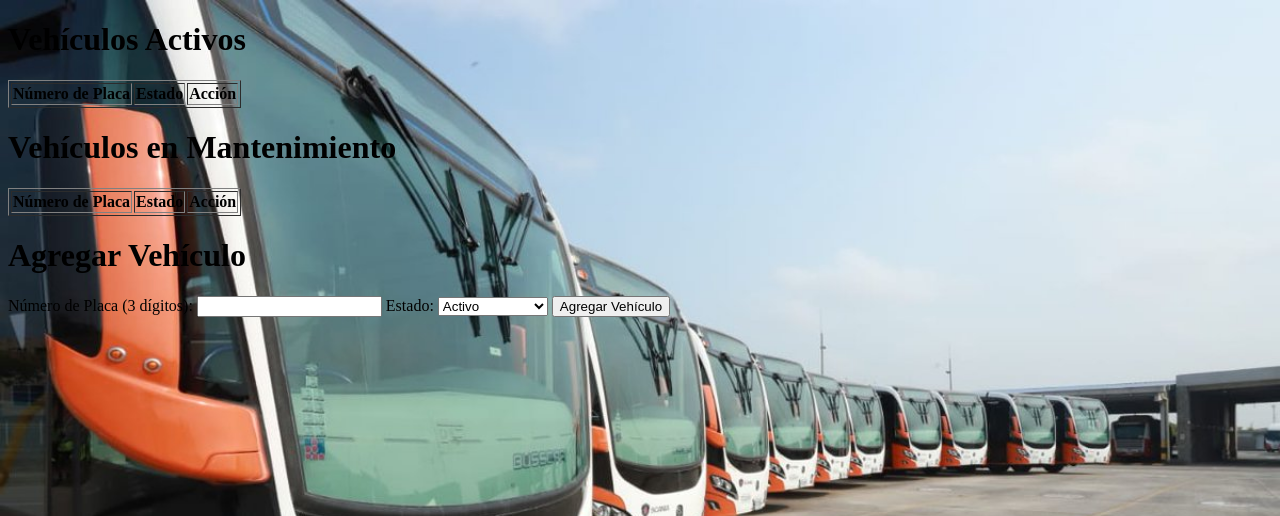
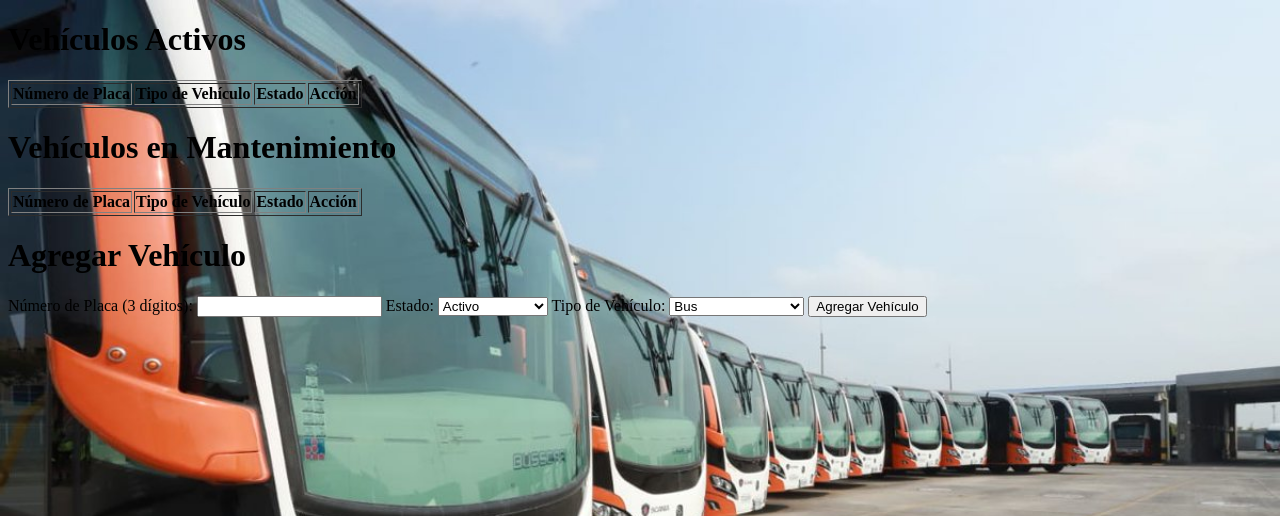
Before and after one commit to BRNDLD/DS_PublicTransitAgency, a Flask app: template app/MS-mantenimiento/templates/mantenimiento.html in a window 1280 px wide. Shown: the top 516 px of the page. Run offline with Flask 3, Linux system fonts and the light colour scheme; the template is opened without the code that fills it, so the values that code supplies are empty.

Commit message:
Se añaden tipos de vehiculos

```diff
--- a/app/MS-mantenimiento/app.py
+++ b/app/MS-mantenimiento/app.py
@@ -34,6 +34,7 @@ def cambiar_estado(placa):
 def agregar_vehiculo():
     placa = request.form['placa']
     estado = request.form['estado']
+    tipo = request.form['tipo']  # Obtén el valor del campo "tipo de vehículo"
 
     # Validar que la placa sea única
     placas_existentes = [vehiculo['placa'] for vehiculo in vehiculos]
@@ -42,7 +43,8 @@ def agregar_vehiculo():
     else:
         nuevo_vehiculo = {
             'placa': placa,
-            'estado': estado
+            'estado': estado,
+            'tipo': tipo  # Agrega el atributo "tipo de vehículo"
         }
         vehiculos.append(nuevo_vehiculo)
 
--- a/app/MS-mantenimiento/templates/mantenimiento.html
+++ b/app/MS-mantenimiento/templates/mantenimiento.html
@@ -6,10 +6,12 @@
 </head>
 <body>
     <h1>Vehículos Activos</h1>
+
     <table border="1">
         <thead>
             <tr>
                 <th>Número de Placa</th>
+                <th>Tipo de Vehículo</th>
                 <th>Estado</th>
                 <th>Acción</th>
             </tr>
@@ -18,6 +20,7 @@
             {% for vehiculo in datos if vehiculo.estado == 'activo' %}
                 <tr>
                     <td>{{ vehiculo.placa }}</td>
+                    <td>{{ vehiculo.tipo }}</td>
                     <td>{{ vehiculo.estado }}</td>
                     <td>
                         <form action="/cambiar_estado/{{ vehiculo.placa }}" method="post">
@@ -38,6 +41,7 @@
         <thead>
             <tr>
                 <th>Número de Placa</th>
+                <th>Tipo de Vehículo</th>
                 <th>Estado</th>
                 <th>Acción</th>
             </tr>
@@ -46,6 +50,7 @@
             {% for vehiculo in datos if vehiculo.estado == 'mantenimiento' %}
                 <tr>
                     <td>{{ vehiculo.placa }}</td>
+                    <td>{{ vehiculo.tipo }}</td>
                     <td>{{ vehiculo.estado }}</td>
                     <td>
                         <form action="/cambiar_estado/{{ vehiculo.placa }}" method="post">
@@ -66,11 +71,22 @@
     <form action="/agregar_vehiculo" method="post">
         <label for="placa">Número de Placa (3 dígitos):</label>
         <input type="text" name="placa" required pattern="[0-9]{3}" title="Debe tener 3 dígitos">
+
         <label for="estado">Estado:</label>
         <select name="estado">
             <option value="activo">Activo</option>
             <option value="mantenimiento">Mantenimiento</option>
         </select>
+
+        <label for="tipo">Tipo de Vehículo:</label>
+        <select name="tipo">
+            <option value="bus">Bus</option>
+            <option value="tren">Tren</option>
+            <option value="taxis">Taxis</option>
+            <option value="adaptado">Vehículo Adaptado</option>
+            <option value="privado">Transporte Privado</option>
+        </select>
+
         <button type="submit">Agregar Vehículo</button>
     </form>
 
```
Also changed, not shown: data/buses.json (+16 -15 lines).
